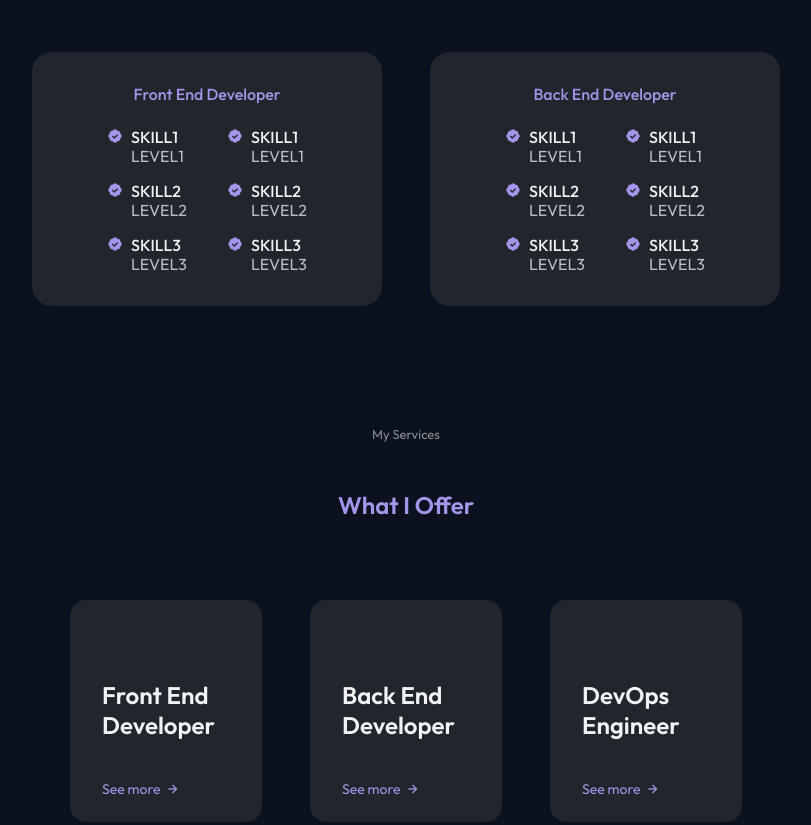
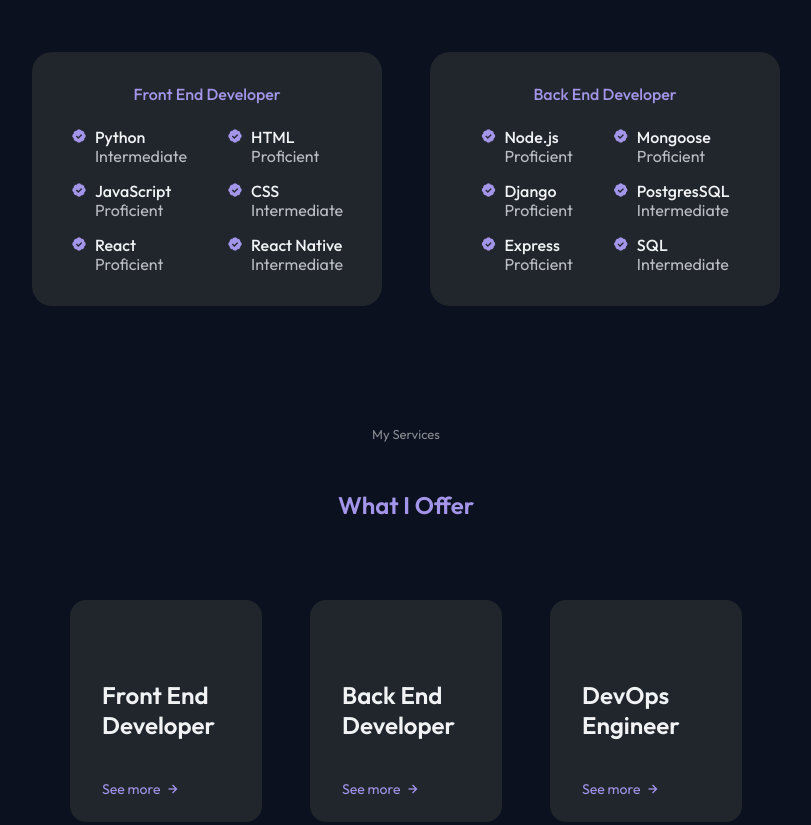
Before and after one commit to TRomoser/tr-portfolio, a plain HTML site: page index.html in a window 1280 px wide. Shown: the part 1740-2565 px from the top of the page, without its empty margins (234-1045 px from the left). Drawn offline with nearby package versions, Linux system fonts and the light colour scheme.

Commit message:
email fixes maybe

```diff
--- a/css/styles.css
+++ b/css/styles.css
@@ -29,14 +29,14 @@
   /* Font and Typography */
   /* .5rem = 8px | 1rem = 16px */
   --body-font: 'Outfit', sans-serif;
-  --biggest-font-size: 1.75rem;
-  --h1-font-size: 1.5rem;
-  --h2-font-size: 1.25rem;
-  --h3-font-size: 1rem;
-  --normal-font-size: 0.938rem;
-  --small-font-size: .813rem;
-  --smaller-font-size: .75rem;
-  --tiny-font-size: .625rem;
+  --biggest-font-size: 2rem;
+  --h1-font-size: 1.75rem;
+  --h2-font-size: 1.5rem;
+  --h3-font-size: 1.25rem;
+  --normal-font-size: 1.2rem;
+  --small-font-size: 1rem;
+  --smaller-font-size: 1rem;
+  --tiny-font-size: .7rem;
 
   /* font weight */
   --font-medium: 500;
@@ -1001,7 +1001,7 @@ body.light-theme {
 
 @media screen and (min-width: 767px) {
   .work__container {
-    grid-template-columns: repeat(2, max-content);
+    grid-template-columns: repeat(2);
   }
 
   .contact__container {
--- a/index.html
+++ b/index.html
@@ -105,21 +105,21 @@
                 <i class='bx bx-award' ></i>
                 <h3 class="about__title">Experience</h3>
                 <!-- Place EXPERIENCE -->
-                  <span class="about__subtitle">This is an award I won</span>
+                  <span class="about__subtitle">6 months learning</span>
               </div>
 
               <div class="about__box">
                 <i class='bx bx-briefcase-alt' ></i>
                 <h3 class="about__title">Completed</h3>
                 <!-- Put PROJECT info here -->
-                  <span class="about__subtitle">Theres are projects I completed</span>
+                  <span class="about__subtitle">7 projects completed</span>
               </div>
 
               <div class="about__box">
                 <i class='bx bx-briefcase-alt' ></i>
-                <h3 class="about__title">Completed</h3>
+                <h3 class="about__title">Education</h3>
                 <!-- Put PROJECT info here -->
-                  <span class="about__subtitle">this is another project</span>
+                  <span class="about__subtitle">General Assembly SEI Bootcamp</span>
               </div>
             </div>
             <p class="about__description">
@@ -143,49 +143,49 @@
                 <div class="skills__data">
                   <i class='bx bxs-badge-check' ></i>
                   <div>
-                    <h3 class="skills__name">SKILL1</h3>
-                    <span class="skills_level">LEVEL1</span>
+                    <h3 class="skills__name">Python</h3>
+                    <span class="skills_level">Intermediate</span>
                   </div>
                 </div>
                 <div class="skills__data">
                   <i class='bx bxs-badge-check' ></i>
 
                   <div>
-                    <h3 class="skills__name">SKILL2</h3>
-                    <span class="skills_level">LEVEL2</span>
+                    <h3 class="skills__name">JavaScript</h3>
+                    <span class="skills_level">Proficient</span>
                   </div>
                 </div>
                 <div class="skills__data">
                   <i class='bx bxs-badge-check' ></i>
 
                   <div>
-                    <h3 class="skills__name">SKILL3</h3>
-                    <span class="skills_level">LEVEL3</span>
+                    <h3 class="skills__name">React</h3>
+                    <span class="skills_level">Proficient</span>
                   </div>
                 </div>
               </div>
               <div class="skills__group">
                 <div class="skills__data">
                   <i class='bx bxs-badge-check' ></i>
+
                   <div>
-                    <h3 class="skills__name">SKILL1</h3>
-                    <span class="skills_level">LEVEL1</span>
+                    <h3 class="skills__name">HTML</h3>
+                    <span class="skills_level">Proficient</span>
+                  </div>
+                </div>
+                <div class="skills__data">
+                  <i class='bx bxs-badge-check' ></i>
+                  <div>
+                    <h3 class="skills__name">CSS</h3>
+                    <span class="skills_level">Intermediate</span>
                   </div>
                 </div>
                 <div class="skills__data">
                   <i class='bx bxs-badge-check' ></i>
 
                   <div>
-                    <h3 class="skills__name">SKILL2</h3>
-                    <span class="skills_level">LEVEL2</span>
-                  </div>
-                </div>
-                <div class="skills__data">
-                  <i class='bx bxs-badge-check' ></i>
-
-                  <div>
-                    <h3 class="skills__name">SKILL3</h3>
-                    <span class="skills_level">LEVEL3</span>
+                    <h3 class="skills__name">React Native</h3>
+                    <span class="skills_level">Intermediate</span>
                   </div>
                 </div>
               </div>
@@ -200,24 +200,24 @@
                   <i class='bx bxs-badge-check' ></i>
 
                   <div>
-                    <h3 class="skills__name">SKILL1</h3>
-                    <span class="skills_level">LEVEL1</span>
+                    <h3 class="skills__name">Node.js</h3>
+                    <span class="skills_level">Proficient</span>
                   </div>
                 </div>
                 <div class="skills__data">
                   <i class='bx bxs-badge-check' ></i>
 
                   <div>
-                    <h3 class="skills__name">SKILL2</h3>
-                    <span class="skills_level">LEVEL2</span>
+                    <h3 class="skills__name">Django</h3>
+                    <span class="skills_level">Proficient</span>
                   </div>
                 </div>
                 <div class="skills__data">
                   <i class='bx bxs-badge-check' ></i>
 
                   <div>
-                    <h3 class="skills__name">SKILL3</h3>
-                    <span class="skills_level">LEVEL3</span>
+                    <h3 class="skills__name">Express</h3>
+                    <span class="skills_level">Proficient</span>
                   </div>
                 </div>
               </div>
@@ -226,24 +226,24 @@
                   <i class='bx bxs-badge-check' ></i>
 
                   <div>
-                    <h3 class="skills__name">SKILL1</h3>
-                    <span class="skills_level">LEVEL1</span>
+                    <h3 class="skills__name">Mongoose</h3>
+                    <span class="skills_level">Proficient</span>
                   </div>
                 </div>
                 <div class="skills__data">
                   <i class='bx bxs-badge-check' ></i>
 
                   <div>
-                    <h3 class="skills__name">SKILL2</h3>
-                    <span class="skills_level">LEVEL2</span>
+                    <h3 class="skills__name">PostgresSQL</h3>
+                    <span class="skills_level">Intermediate</span>
                   </div>
                 </div>
                 <div class="skills__data">
                   <i class='bx bxs-badge-check' ></i>
 
                   <div>
-                    <h3 class="skills__name">SKILL3</h3>
-                    <span class="skills_level">LEVEL3</span>
+                    <h3 class="skills__name">SQL</h3>
+                    <span class="skills_level">Intermediate</span>
                   </div>
                 </div>
               </div>
@@ -427,12 +427,12 @@
         <span class="section__subtitle">My Portfolio</span>
         <h2 class="section__title">Recent Work</h2>
 
-        <div class="work__filters">
+        <!-- <div class="work__filters">
           <span class="work__item" data-filter="all">All</span>
           <span class="work__item" data-filter=".web">Web</span>
           <span class="work__item" data-filter=".mobile">Mobile</span>
           <span class="work__item" data-filter=".design">Design</span>
-        </div>
+        </div> -->
 
           <!-- work_card mix add type to sort -->
         <div class="work__container container grid">
@@ -440,7 +440,7 @@
             <img src="assets/images/recordkeeperlogo2.png" alt="RecordKeeper" class="work_img">
 
             <h3 class="work__title">RecordKeeper</h3>
-            <a href="#" class="work__button">
+            <a href="https://record-keeper.herokuapp.com/" class="work__button">
               Demo <i class='bx bx-right-arrow-alt work__icon' ></i>
             </a>
           </div>
@@ -448,7 +448,7 @@
             <img src="assets/images/dm2logo.png" alt="DynamicMenuMaker" class="work_img">
 
             <h3 class="work__title">Dynamic Menu Maker</h3>
-            <a href="#" class="work__button">
+            <a href="https://dynamic-menu-maker.herokuapp.com/" class="work__button">
               Demo <i class='bx bx-right-arrow-alt work__icon' ></i>
             </a>
           </div>
@@ -456,7 +456,7 @@
             <img src="assets/images/gettogetherlogo.png" alt="GetTogether" class="work_img">
 
             <h3 class="work__title">Get Together</h3>
-            <a href="#" class="work__button">
+            <a href="https://gettogether.herokuapp.com/" class="work__button">
               Demo <i class='bx bx-right-arrow-alt work__icon' ></i>
             </a>
           </div>
@@ -524,7 +524,7 @@
           <div class="contact__content">
             <h3 class="contact__title">Write me a message</h3>
 
-            <form action="" class="contact__form"></form>
+            <form action="mailto:taylorromoser@gmail.com" class="contact__form"></form>
             <div class="contact__form-div">
               <label for="" class="contact__form-tag">From</label>
               <input type="text" placeholder="Your name" class="contact__form-input">
@@ -578,7 +578,7 @@
       </div>
     </footer>
     <!-- Scrollreveal -->
-    <script src=""></script>
+    <script src="js/scrollreveal.min.js"></script>
     <!-- Swiper JS -->
     <script src="https://cdn.jsdelivr.net/npm/swiper@8/swiper-bundle.min.js"></script>
     <!-- MIXITUP Filter -->
--- a/js/main.js
+++ b/js/main.js
@@ -123,3 +123,14 @@ themeButton.addEventListener('click', () => {
 })
 
 // Scroll Reveal Animation
+const sr = ScrollReveal({
+  origin: 'top',
+  distance: '60px',
+  duration: 2500,
+  delay: 400,
+  // reset: true
+})
+
+sr.reveal(`.home__data`);
+sr.reveal(`.home__handle`, {delay: 100});
+sr.reveal(`.home__social, .home__scroll`, {delay: 200, origin: 'bottom'});
```
